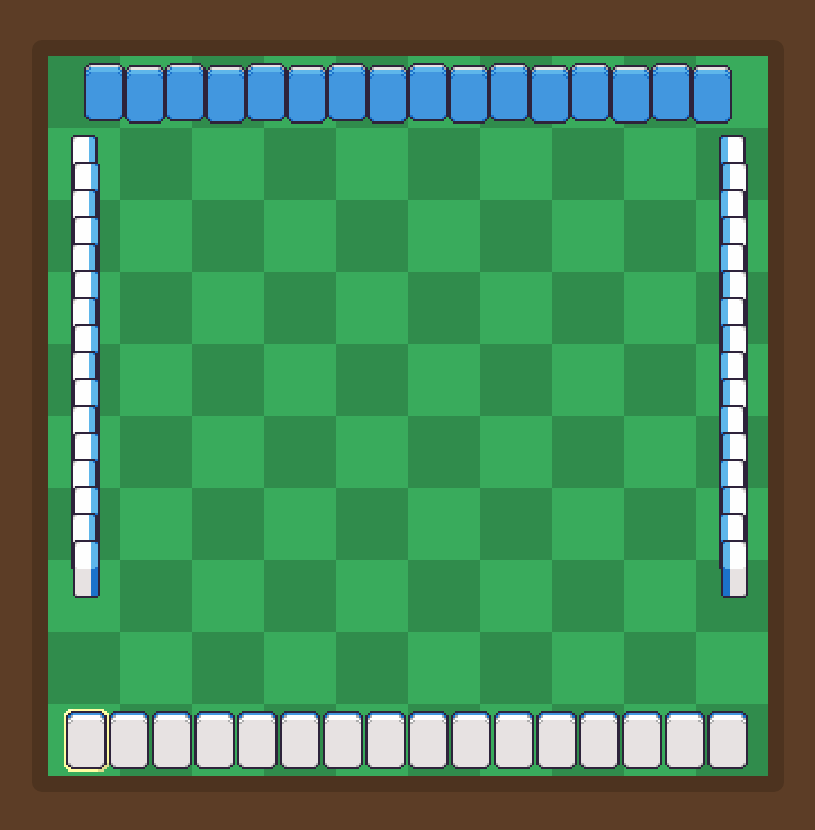
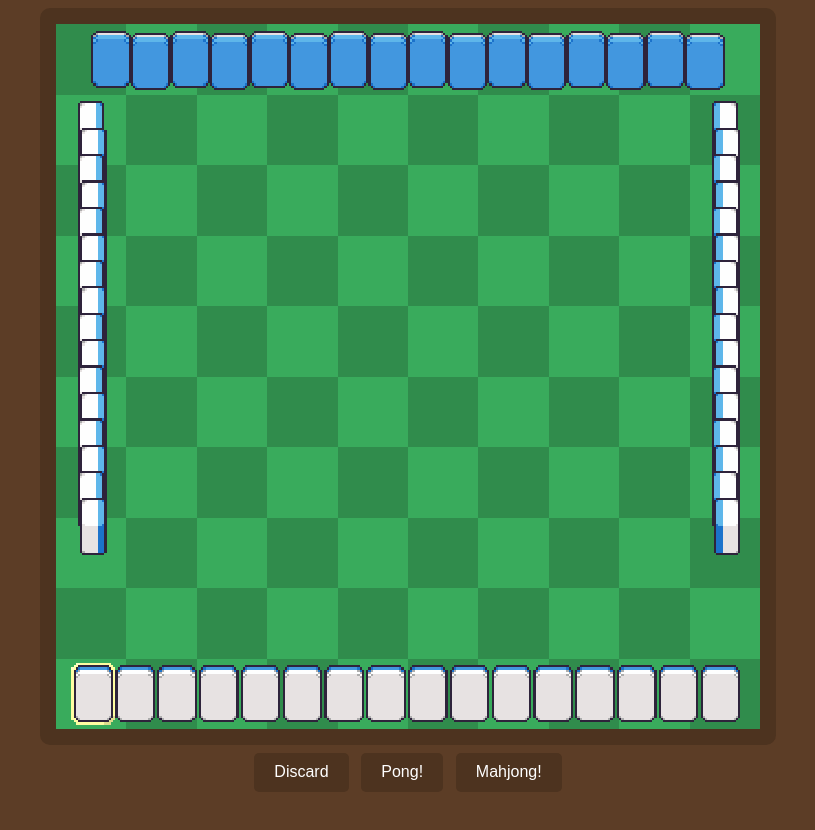
Before and after one commit to chimkenu/mahjong, a website built with Vite: page index.html in a window 1280 px wide. Shown: the whole page, without its empty margins (232-1047 px from the left). After the commit the page ends 800 px from the top, so only its background shows below. Built offline with nearby package versions, Linux system fonts and the light colour scheme.

Commit message:
added buttons to ui

```diff
--- a/index.html
+++ b/index.html
@@ -9,5 +9,10 @@
     <body>
         <canvas id="game-canvas" width="320" height="320"></canvas>
         <script type="module" src="./main.js"></script>
+        <div class="button-container">
+            <button id="discard">Discard</button>
+            <button id="pong">Pong!</button>
+            <button id="mahjong">Mahjong!</button>
+        </div>
     </body>
 </html>
--- a/style.css
+++ b/style.css
@@ -4,17 +4,47 @@ html, body {
     overflow: hidden;
     image-rendering: pixelated;
     background: #5C3D26;
+    height: 100%;
+    display: flex;
+    justify-content: center;
+    align-items: center;
+    flex-direction: column;
 }
 
 canvas {
-    padding-left: 0;
-    padding-right: 0;
-    margin-top: 5vh;
-    margin-bottom: 5vh;
-    margin-left: auto;
-    margin-right: auto;
+    padding: 0;
+    margin-top: 1vh;
+    margin-bottom: 1vh;
     border: 2vh solid #4D331F;
     border-radius: 10px;
     display: block;
     height: 90vh;
 }
+
+.button-container {
+    display: flex;
+    justify-content: space-around;
+    width: 25vw;
+    height: 5vh;
+    padding-top: 0;
+    margin-bottom: 1vh;
+}
+
+button {
+    background-color: #4D331F;
+    color: white;
+    border: none;
+    padding: 10px 20px;
+    font-size: 16px;
+    cursor: pointer;
+    border-radius: 5px;
+    transition: background-color 0.3s;
+}
+
+button:hover {
+    background-color: #3b261a;
+}
+
+button:active {
+    background-color: #2a1b14;
+}
```
